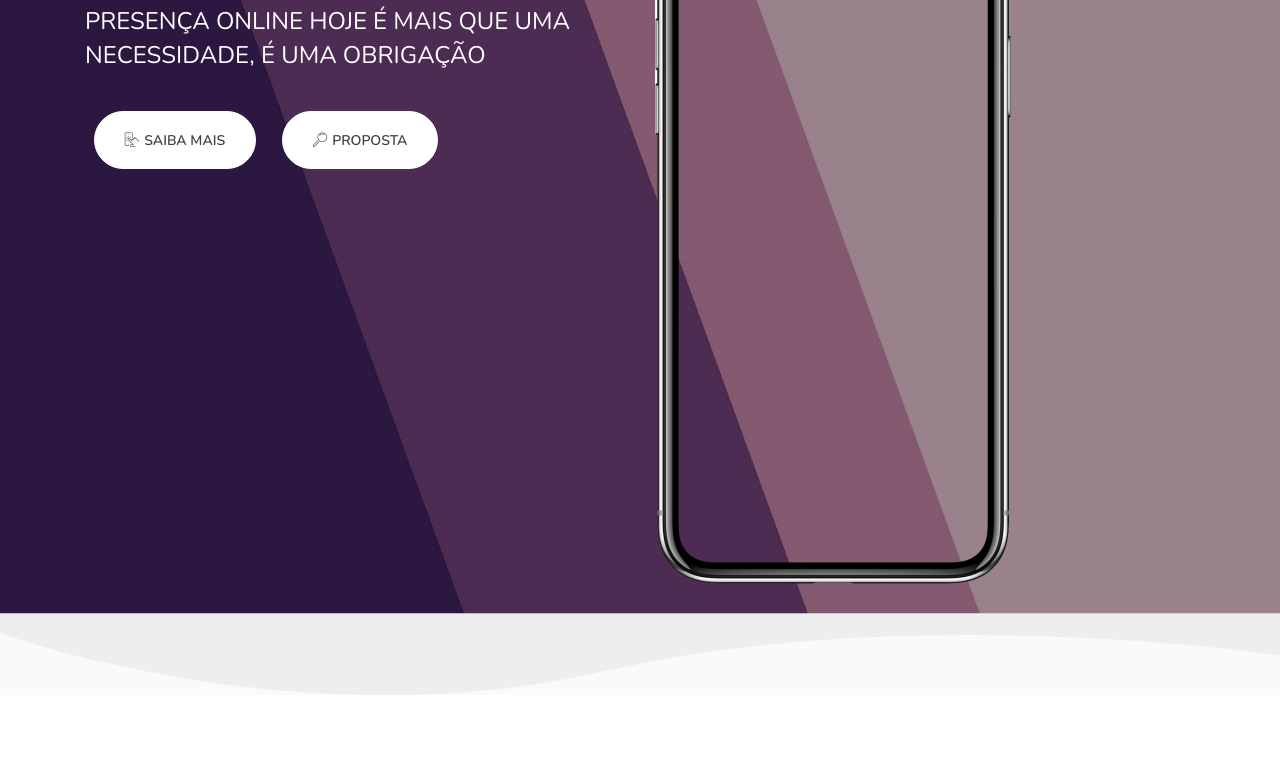
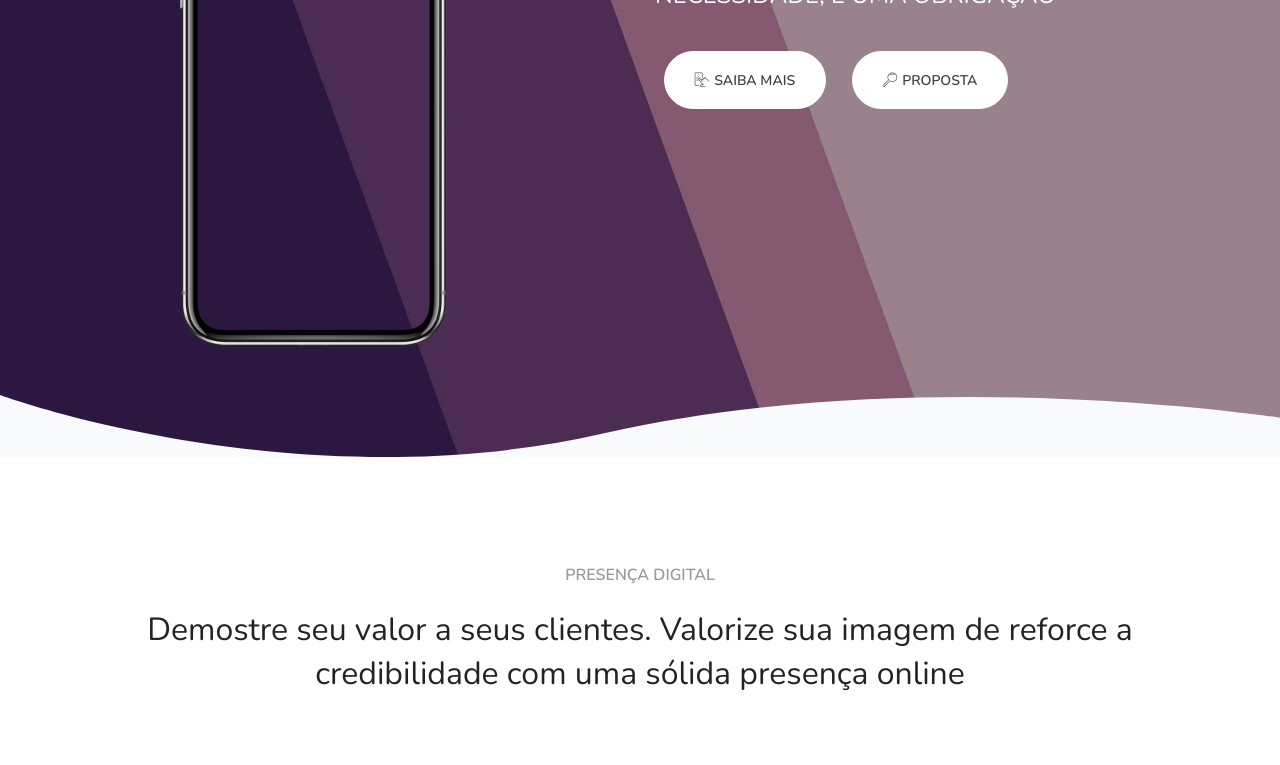
Before and after one commit to ForProBusiness/sites-ad, a plain HTML site: page index.html in a window 1280 px wide. Shown: the part 309-1074 px from the top of the page. Drawn offline with nearby package versions, Linux system fonts and the light colour scheme; files whose address does not match are found by name.

Commit message:
3nd commit

```diff
--- a/assets/mobirise/css/mbr-additional.css
+++ b/assets/mobirise/css/mbr-additional.css
@@ -969,10 +969,14 @@ a {
   }
 }
 .cid-rVs1KGgY6Y {
-  padding-top: 180px;
+  padding-top: 120px;
   padding-bottom: 0px;
   background-image: url("../../../assets/images/background5.jpg");
   overflow: hidden;
+}
+.cid-rVs1KGgY6Y .row {
+  -webkit-flex-direction: row-reverse;
+  flex-direction: row-reverse;
 }
 .cid-rVs1KGgY6Y svg {
   fill: #f9fafb !important;
--- a/index.html
+++ b/index.html
@@ -97,7 +97,7 @@
                         PROPOSTA</a></div>
             </div>
             <div class="align-left col-lg-5 pb-5 img-wrap">
-                <img src="assets/images/iphone-forpro-712x1428.png" alt="" title="" style="width: 80%;">
+                <img src="assets/images/iphone-forpro-712x1428.png" alt="" title="" style="width: 60%;">
             </div>
         </div>
 
@@ -733,7 +733,7 @@
                 <h4 class="item mbr-regular mbr-fonts-style display-4">Receba as novidades que a ForPro tem para oferecer a você e sua empresa</h4>
                 <div class="form1" data-form-type="formoid">
                     <!---Formbuilder Form--->
-                    <form action="https://mobirise.com/" method="POST" class="mbr-form form-with-styler px-2" data-form-title="My Mobirise Form"><input type="hidden" name="email" data-form-email="true" value="Hc8aoDcteWp6x/11YW5YiASGRI2Nf9fIRWPAHNBdNZDLg5a+11LrAVEzhgqm+k5BfB6x5NcDLK/avTuf+vvp6+j/5F7/wtCuwoC8qs6gPmx7vYihl5KCUfB/zJs+XnGU.cNfpYMVqJVBuErSECB7irbquSXrgIy682SXP6zZ9WQwIqgsTEkgL4hEkW3xXEEW8uwHpYjPNVNTiuVord1qn1Z/0zCzUAy4LBEWkjH8TjKKjmRmRYKYlE/xrJOPOFNyS">
+                    <form action="https://mobirise.com/" method="POST" class="mbr-form form-with-styler px-2" data-form-title="My Mobirise Form"><input type="hidden" name="email" data-form-email="true" value="6ELnMAJtRaMPuM2Z7+NvbV7AxapL+82boEfiBxjsR05Xp8muXs6YL86Kjqi7R25rCHyOJTVRxzSTlKbS95ogaTTR7iKDutQwxcQhMtFQFaFeY8BmgFoLbTW0oSTRb8wm.ku+5ifmZ3KEc2NPZ8eaVHWEIrXXHkKZ09g1PiFURj7zWtI5E6km75h6Nt25GKhf17xk1oVJ0vDeRWWi71+E1Q0XHVblua16nt8D/hAqauCTWC0VMdlK4Z126vbIsZs0A">
                         <div class="row">
                             <div hidden="hidden" data-form-alert="" class="alert alert-success col-12">Thanks for filling
                                 out the form!</div>
```
Also changed, not shown: 1 other file.
